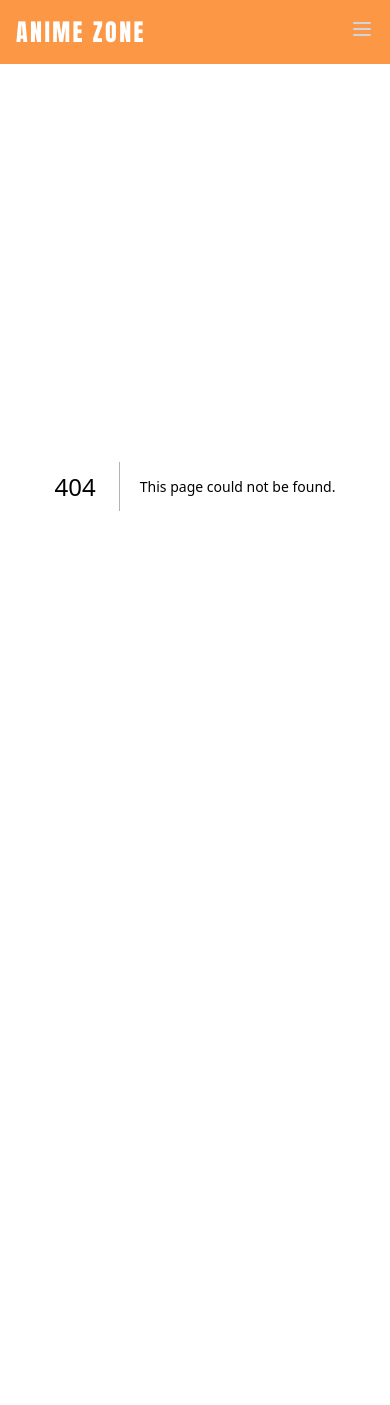
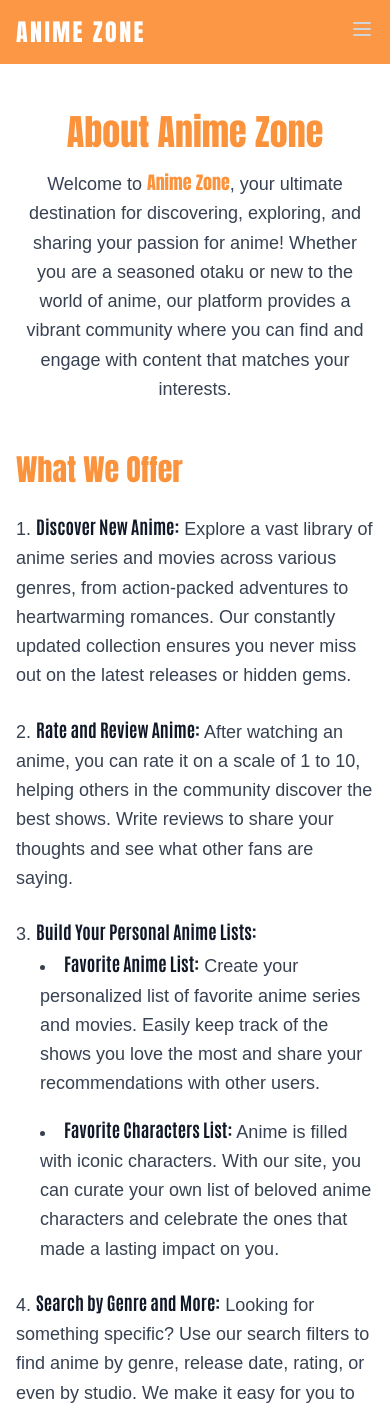
Before and after one commit to anurgazin/anime_zone_front, a Next.js app: page /about in a window 390 px wide. Before the commit this address had no page. Shown: the top 1405 px of the page. Before the commit the page ends 908 px from the top, so only its background shows below. Built offline with nearby package versions, Linux system fonts and the light colour scheme.

Commit message:
About Component Created, Styled and Responsive Design Added

```diff
--- /dev/null
+++ b/src/app/about/page.tsx
@@ -0,0 +1,51 @@
+export default function About() {
+    return (
+        <div className="max-w-4xl mx-auto py-12 px-4 sm:px-6 lg:px-8">
+            {/* About */}
+            <div className="mb-12 text-center">
+                <h1 className="text-4xl font-anton text-orange-400 mb-4">About Anime Zone</h1>
+                <p className="text-lg text-gray-700 leading-relaxed">
+                    Welcome to <span className="font-anton text-orange-400">Anime Zone</span>, your ultimate destination for discovering, exploring, and sharing your passion for anime! Whether you are a seasoned otaku or new to the world of anime, our platform provides a vibrant community where you can find and engage with content that matches your interests.
+                </p>
+            </div>
+
+            {/* Offer */}
+            <div className="mb-12">
+                <h1 className="text-3xl font-anton text-orange-400 mb-6">What We Offer</h1>
+                <ol className="list-decimal list-inside space-y-6 text-lg text-gray-700 leading-relaxed">
+                    <li>
+                        <span className="text-gray-900 font-bold font-antonio">Discover New Anime:</span> Explore a vast library of anime series and movies across various genres, from action-packed adventures to heartwarming romances. Our constantly updated collection ensures you never miss out on the latest releases or hidden gems.
+                    </li>
+                    <li>
+                        <span className="text-gray-900 font-bold font-antonio">Rate and Review Anime:</span> After watching an anime, you can rate it on a scale of 1 to 10, helping others in the community discover the best shows. Write reviews to share your thoughts and see what other fans are saying.
+                    </li>
+                    <li>
+                        <span className="text-gray-900 font-bold font-antonio">Build Your Personal Anime Lists:</span>
+                        <ul className="list-disc list-inside ml-6 space-y-4">
+                            <li>
+                                <span className="text-gray-900 font-bold font-antonio">Favorite Anime List:</span> Create your personalized list of favorite anime series and movies. Easily keep track of the shows you love the most and share your recommendations with other users.
+                            </li>
+                            <li>
+                                <span className="text-gray-900 font-bold font-antonio">Favorite Characters List:</span> Anime is filled with iconic characters. With our site, you can curate your own list of beloved anime characters and celebrate the ones that made a lasting impact on you.
+                            </li>
+                        </ul>
+                    </li>
+                    <li>
+                        <span className="text-gray-900 font-bold font-antonio">Search by Genre and More:</span> Looking for something specific? Use our search filters to find anime by genre, release date, rating, or even by studio. We make it easy for you to find exactly what you’re in the mood for.
+                    </li>
+                </ol>
+            </div>
+
+            {/* Join */}
+            <div className="text-center">
+                <h1 className="text-3xl font-anton text-orange-400 mb-4">Join the Anime Community</h1>
+                <p className="text-lg text-gray-700 leading-relaxed mb-6">
+                    By joining <span className="font-anton text-orange-400">Anime Zone</span>, you’re not just signing up for a website—you’re becoming part of a community of passionate anime fans. Share your lists, explore new shows, and engage in conversations that bring the world of anime to life.
+                </p>
+                <p className="text-lg text-gray-700 leading-relaxed">
+                    Ready to dive into the world of anime? <span className="font-anton text-orange-400">Join us now</span> and start your anime adventure!
+                </p>
+            </div>
+        </div>
+    );
+}
--- a/src/components/navbar/index.tsx
+++ b/src/components/navbar/index.tsx
@@ -18,7 +18,7 @@ export default function Navbar() {
         <div className="hidden md:flex space-x-6 font-antonio text-white tracking-wide">
           <a href="/anime" className="hover:text-white">Anime</a>
           <a href="/characters" className="hover:text-white">Characters</a>
-          <a href="#" className="hover:text-white">About</a>
+          <a href="/about" className="hover:text-white">About</a>
         </div>
 
         <div className="md:hidden">
```
